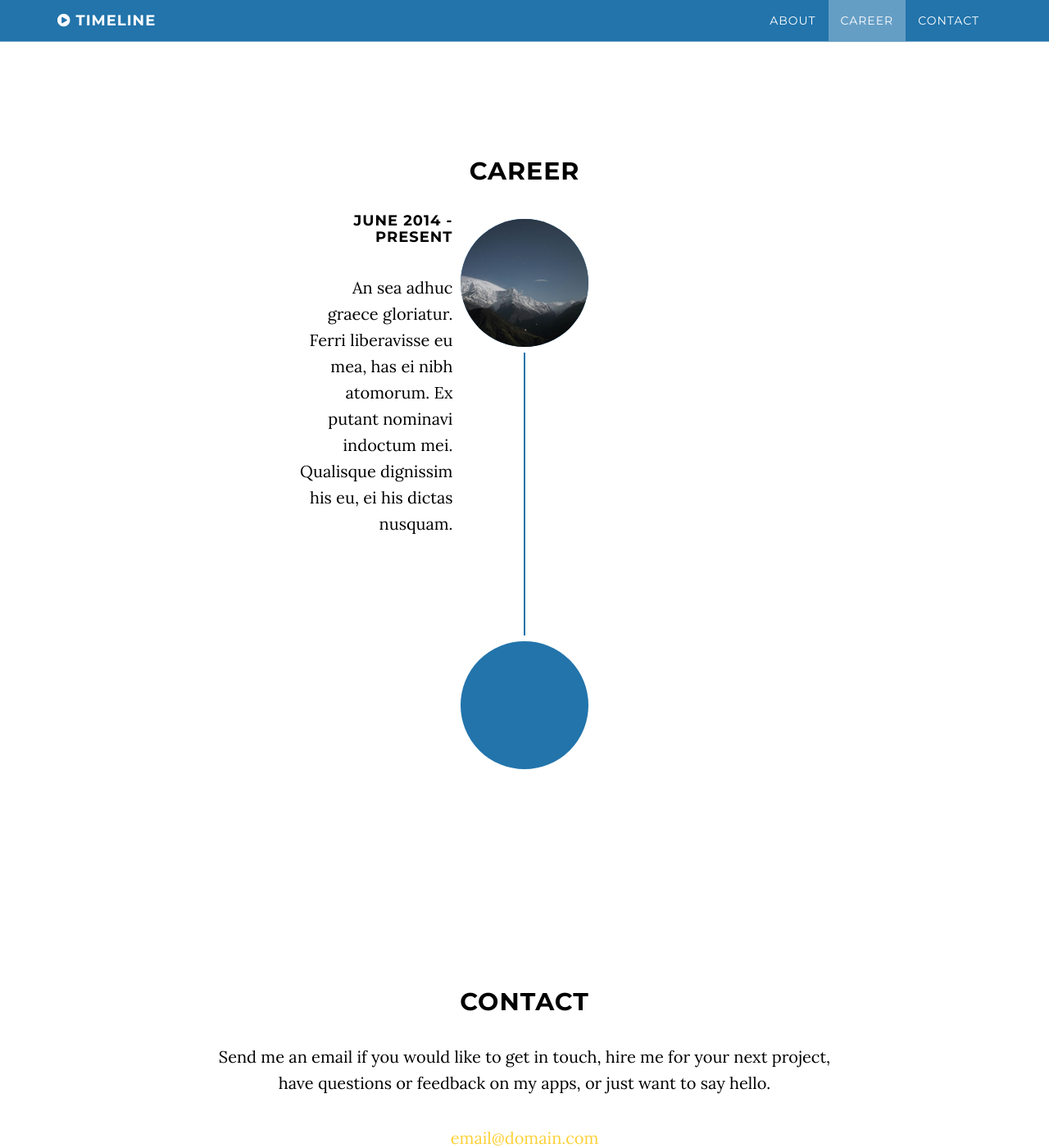
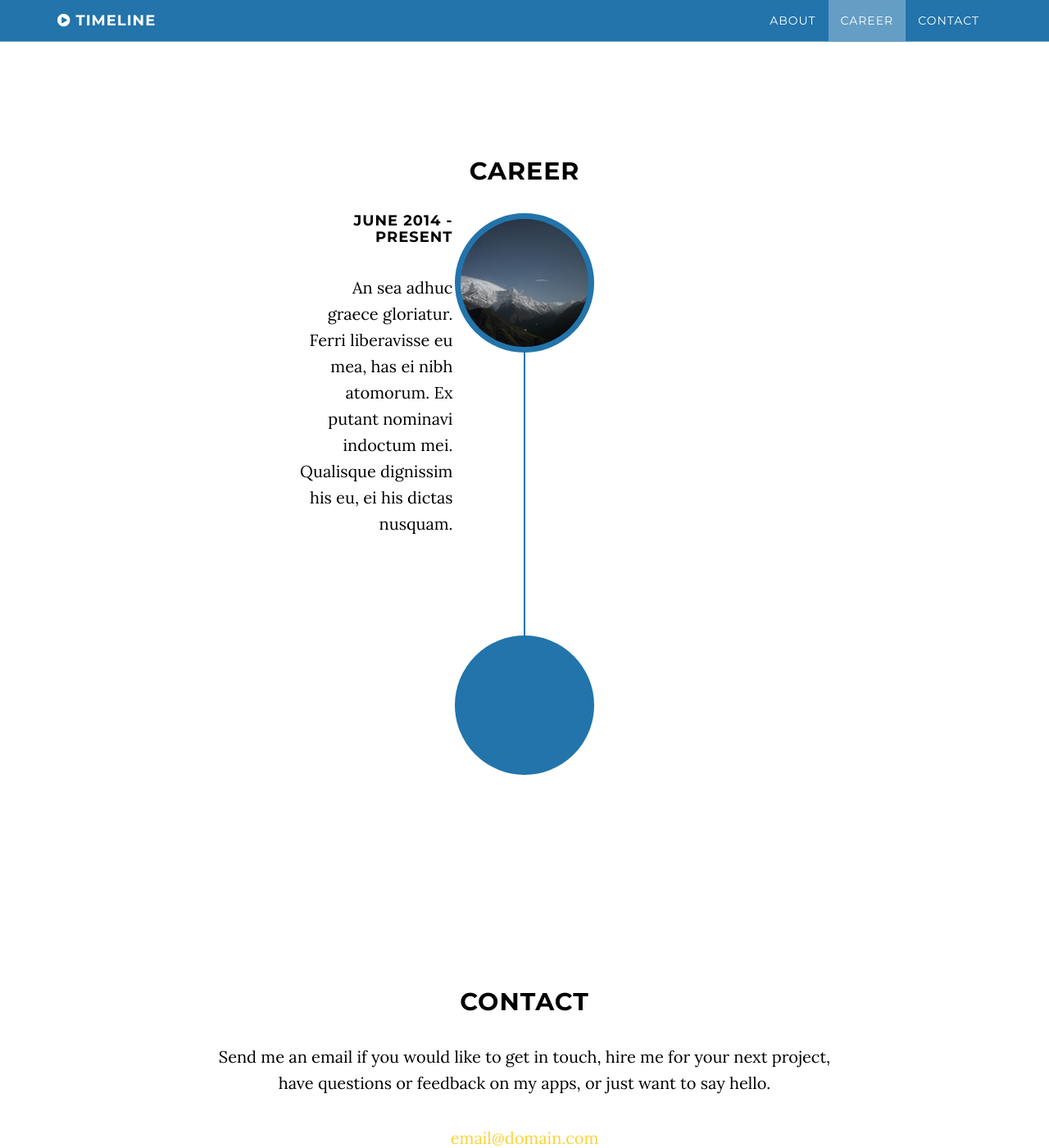
Before and after one commit to SavidDu/kirby_dev, a Jekyll site: the page built from index.html, in a window 1280 px wide and 1400 px high, scrolled down 638 px. Shown: the whole window at 82% size. Built offline with Jekyll 4.4.1, drawn with Linux system fonts in a browser that asks for light colours.

Commit message:
Update timeline.css

```diff
--- a/css/timeline.css
+++ b/css/timeline.css
@@ -60,7 +60,7 @@
     width: 80px;
     height: 80px;
     margin-left: 0;
-    border: 7px solid #ffffff;
+    border: 7px solid #2274ab;
     border-radius: 100%;
     text-align: center;
     color: #fff;
```
